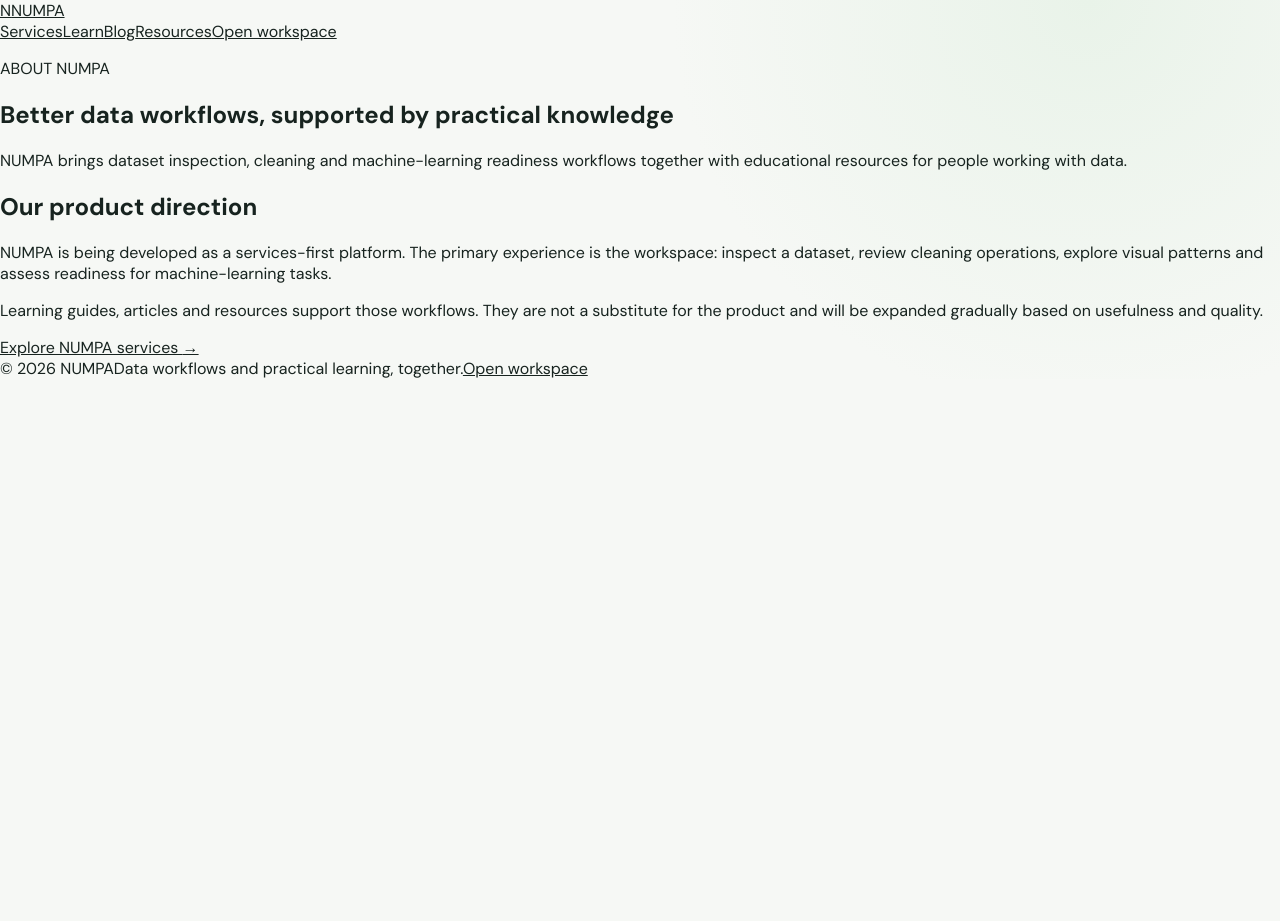
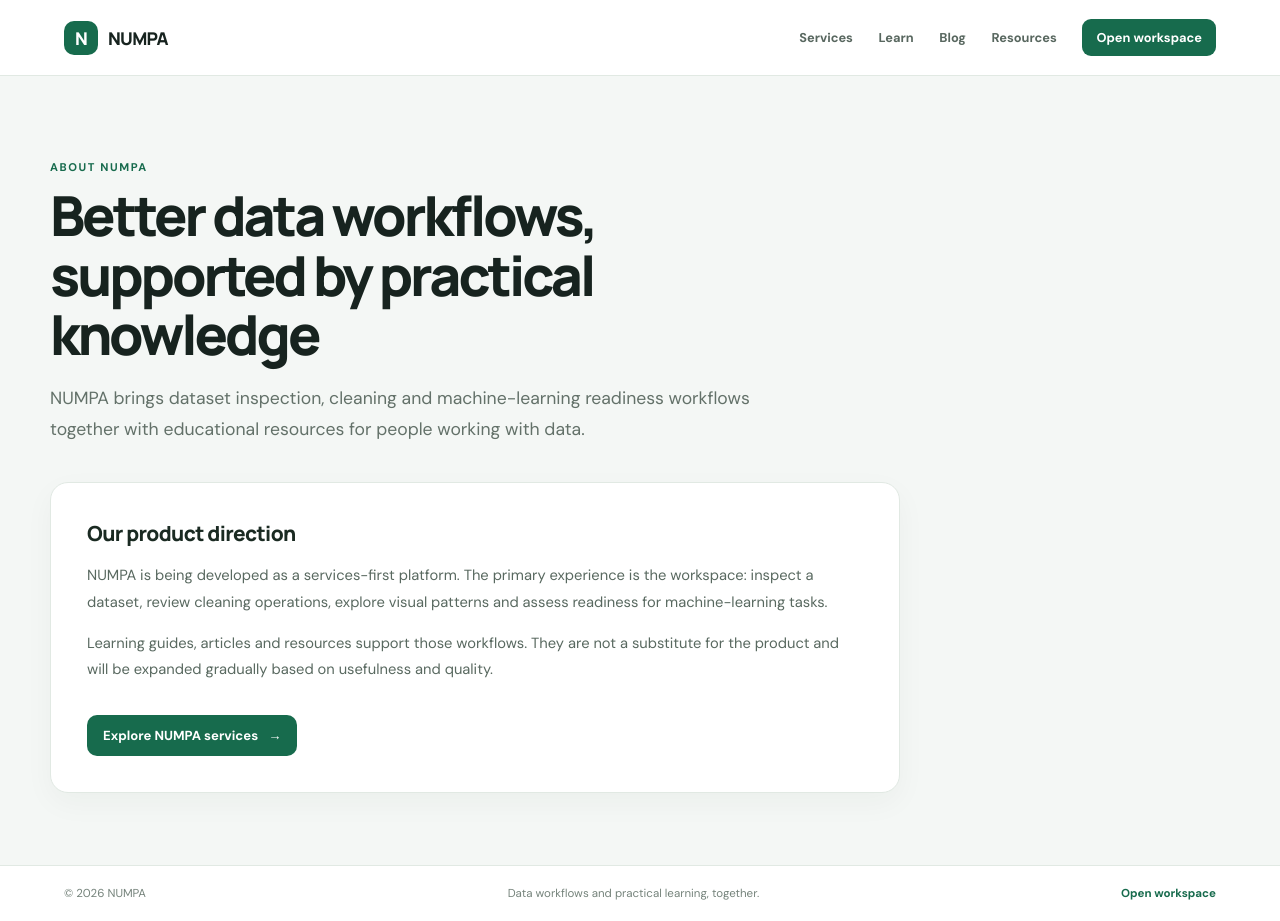
Before and after one commit to chandravadiyaDeep/Nump-, a Next.js app in the folder apps/web/: page /about in a window 1280 px wide. Before the commit the page ends 800 px from the top, so only its background shows below. Built offline with nearby package versions, Linux system fonts and the light colour scheme.

Commit message:
style: add public discovery and publishing page system

```diff
--- a/apps/web/app/globals.css
+++ b/apps/web/app/globals.css
@@ -680,3 +680,55 @@ tr:last-child td { border-bottom: 0; }
   .numpa-footer-brand { grid-column: 1 / -1; }
   .numpa-footer-bottom { flex-direction: column; gap: 6px; }
 }
+
+
+/* Public NUMPA discovery and editorial pages */
+.public-page { min-height: 100vh; color: #17231f; background: #f4f7f5; font-family: "DM Sans", sans-serif; }
+.public-site-header { display: flex; min-height: 76px; align-items: center; justify-content: space-between; gap: 24px; border-bottom: 1px solid #e1e9e3; padding: 14px clamp(20px, 5vw, 72px); background: #fff; }
+.public-site-brand { display: inline-flex; align-items: center; gap: 10px; color: #17231f; font: 800 1.1rem "Manrope", sans-serif; letter-spacing: -.04em; text-decoration: none; }
+.public-site-brand-mark { display: grid; width: 34px; height: 34px; place-items: center; border-radius: 10px; color: #fff; background: #176b4d; }
+.public-site-header nav { display: flex; align-items: center; gap: clamp(12px, 2vw, 26px); }
+.public-site-header nav a { color: #58675f; font-size: .8rem; font-weight: 650; text-decoration: none; }
+.public-site-header nav a:hover { color: #176b4d; }
+.public-site-header nav .public-site-cta { border-radius: 9px; padding: 10px 14px; color: #fff; background: #176b4d; }
+.public-page-inner { width: min(1180px, calc(100% - 40px)); min-height: 62vh; margin: 0 auto; padding: clamp(44px, 7vw, 84px) 0 72px; }
+.public-page-hero { max-width: 780px; margin-bottom: 38px; }
+.public-eyebrow { margin: 0 0 12px; color: #176b4d; font-size: .7rem; font-weight: 850; letter-spacing: .14em; }
+.public-page-hero h1 { margin: 0; color: #17231f; font: 800 clamp(2rem, 5vw, 3.45rem)/1.08 "Manrope", sans-serif; letter-spacing: -.055em; }
+.public-page-hero > p:last-child { max-width: 700px; margin: 18px 0 0; color: #637169; font-size: clamp(.98rem, 2vw, 1.1rem); line-height: 1.75; }
+.public-card-grid { display: grid; grid-template-columns: repeat(3, minmax(0, 1fr)); gap: 16px; }
+.public-card { display: flex; min-height: 205px; flex-direction: column; align-items: flex-start; border: 1px solid #e1e9e3; border-radius: 16px; padding: 23px; color: inherit; background: #fff; box-shadow: 0 10px 30px rgba(22, 52, 35, .035); text-decoration: none; transition: transform .18s ease, border-color .18s ease, box-shadow .18s ease; }
+.public-card:hover { transform: translateY(-3px); border-color: #9ab9a6; box-shadow: 0 15px 36px rgba(22, 52, 35, .08); }
+.public-card-eyebrow { margin-bottom: 13px; color: #176b4d; font-size: .64rem; font-weight: 850; letter-spacing: .1em; text-transform: uppercase; }
+.public-card h2 { margin: 0; color: #1a2a22; font: 750 1.12rem "Manrope", sans-serif; letter-spacing: -.025em; }
+.public-card p { margin: 11px 0 20px; color: #68766f; font-size: .83rem; line-height: 1.65; }
+.public-card-link { margin-top: auto; color: #176b4d; font-size: .76rem; font-weight: 800; }
+.public-detail-panel { max-width: 850px; border: 1px solid #e1e9e3; border-radius: 18px; padding: clamp(22px, 4vw, 36px); background: #fff; box-shadow: 0 10px 30px rgba(22, 52, 35, .04); }
+.public-detail-panel h2, .public-article h2 { margin: 0 0 13px; color: #1a2a22; font: 750 1.3rem "Manrope", sans-serif; letter-spacing: -.03em; }
+.public-detail-panel p, .public-article p, .public-article li, .public-detail-panel li { color: #596960; font-size: .92rem; line-height: 1.8; }
+.public-detail-panel ul, .public-article ul { display: grid; gap: 9px; padding-left: 22px; }
+.public-status { display: inline-flex; margin-bottom: 18px; border: 1px solid #d8e8dc; border-radius: 999px; padding: 7px 11px; color: #176b4d; background: #f1f8f3; font-size: .7rem; font-weight: 750; }
+.public-primary-link { display: inline-flex; align-items: center; gap: 10px; margin-top: 18px; border-radius: 10px; padding: 12px 16px; color: #fff; background: #176b4d; font-size: .82rem; font-weight: 750; text-decoration: none; }
+.public-primary-link:hover { background: #10543b; }
+.public-callout { margin: 22px 0 6px; border-left: 3px solid #77a98a; border-radius: 0 10px 10px 0; padding: 14px 17px; color: #53655a; background: #f1f7f2; font-size: .85rem; line-height: 1.7; }
+.public-article { max-width: 800px; border: 1px solid #e1e9e3; border-radius: 18px; padding: clamp(22px, 4vw, 40px); background: #fff; }
+.public-article-updated { margin: 0 0 18px !important; color: #7a8980 !important; font-size: .72rem !important; }
+.public-article-intro { margin: 0 0 30px; color: #36483d !important; font-size: 1.08rem !important; line-height: 1.8 !important; }
+.public-article section + section { margin-top: 30px; border-top: 1px solid #edf1ee; padding-top: 26px; }
+.public-small-note { margin-top: 20px !important; color: #7a8980 !important; font-size: .76rem !important; }
+.public-site-simple-footer { display: flex; justify-content: space-between; gap: 16px; border-top: 1px solid #e1e9e3; padding: 20px clamp(20px, 5vw, 72px); color: #75837b; background: #fff; font-size: .72rem; }
+.public-site-simple-footer a { color: #176b4d; font-weight: 750; text-decoration: none; }
+.public-page a:focus-visible { outline: 3px solid #75ad8d; outline-offset: 3px; }
+@media (max-width: 900px) { .public-card-grid { grid-template-columns: repeat(2, minmax(0, 1fr)); } }
+@media (max-width: 640px) {
+  .public-site-header { align-items: flex-start; flex-direction: column; gap: 13px; padding: 15px 20px; }
+  .public-site-header nav { width: 100%; flex-wrap: wrap; gap: 12px 17px; }
+  .public-site-header nav a { font-size: .74rem; }
+  .public-card-grid { grid-template-columns: 1fr; }
+  .public-card { min-height: 170px; }
+  .public-site-simple-footer { flex-direction: column; }
+}
+@media (prefers-reduced-motion: reduce) {
+  .public-card { transition: none; }
+  .public-card:hover { transform: none; }
+}
```
